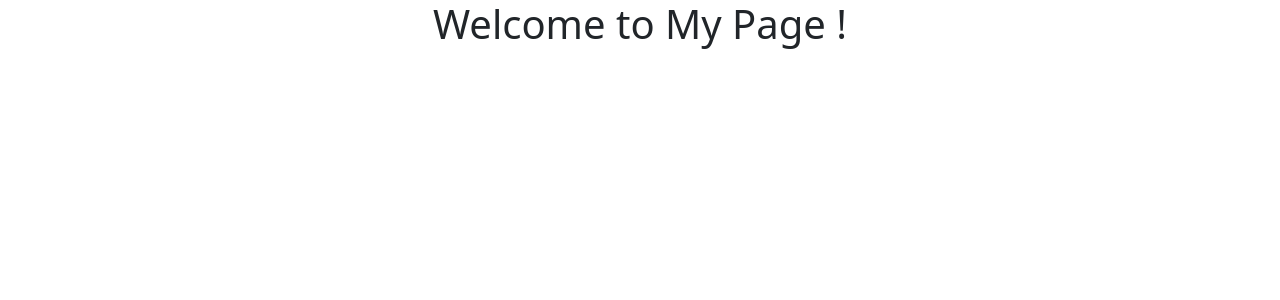
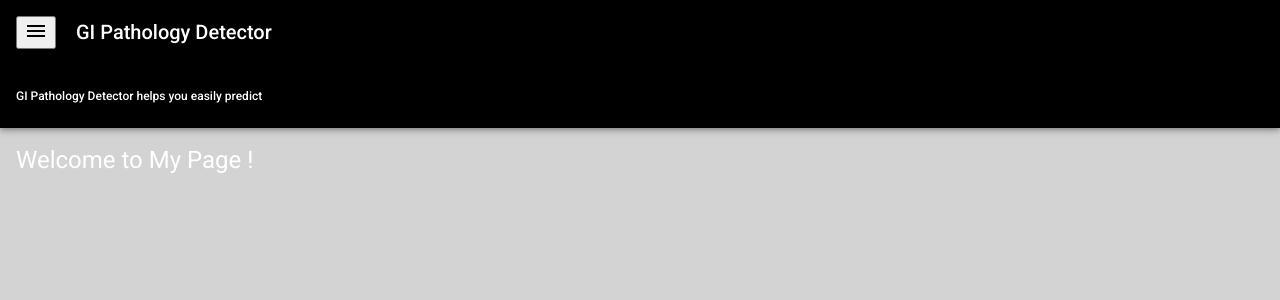
Before and after one commit to dinisurunisal/GI_Tract_Patholgy_Detector, an Angular app: page / in a window 1280 px wide. Shown: the top 300 px of the page. Built offline with nearby package versions, Linux system fonts and the light colour scheme.

Commit message:
initial ui created

```diff
--- a/package.json
+++ b/package.json
@@ -12,10 +12,13 @@
   "private": true,
   "dependencies": {
     "@angular/animations": "~9.0.0",
+    "@angular/cdk": "^9.2.4",
     "@angular/common": "~9.0.0",
     "@angular/compiler": "~9.0.0",
     "@angular/core": "~9.0.0",
+    "@angular/flex-layout": "^13.0.0-beta.38",
     "@angular/forms": "~9.0.0",
+    "@angular/material": "^9.2.4",
     "@angular/platform-browser": "~9.0.0",
     "@angular/platform-browser-dynamic": "~9.0.0",
     "@angular/router": "~9.0.0",
--- a/src/app/app.component.html
+++ b/src/app/app.component.html
@@ -1 +1,44 @@
-<router-outlet></router-outlet>
+<mat-toolbar [class.mat-elevation-z4]="true">
+  <mat-toolbar-row>
+    <button mat-icon-button style="margin-right: 20px;">
+      <mat-icon (click)="sidenav.toggle()">menu</mat-icon>
+    </button>
+    <h1>GI Pathology Detector</h1>
+    <span class="menu-spacer"></span>
+    <!-- <div>
+      <a mat-button [routerLink]="'/accounts'"> Accounts </a>
+      <a mat-button [routerLink]="'/create-account'"> Create Account </a>
+      <a mat-button [routerLink]="'/contacts'"> Contacts </a>
+      <a mat-button [routerLink]="'/create-contact'"> Create Contact </a>
+      <a mat-button [routerLink]="'/activities'"> Activities </a>
+      <a mat-button [routerLink]="'/create-activity'"> Create Activity </a>
+
+    </div> -->
+  </mat-toolbar-row>
+
+  <mat-toolbar-row>
+      <span style="font-size: 12px;">GI Pathology Detector helps you easily predict</span>
+    </mat-toolbar-row>
+</mat-toolbar>
+
+<mat-sidenav-container style="background-color:lightgray; color: white;">
+  <mat-sidenav #sidenav mode="side" style="background-color:black;">
+    <mat-nav-list >
+
+      <a mat-list-item [routerLink]="'/dashboard'"> Dashboard </a>
+      <a mat-list-item [routerLink]="'/predictor'"> Predictor </a>
+      <a mat-list-item [routerLink]="'/aboutus'"> About Us </a>
+      <a mat-list-item [routerLink]="'/create-contact'"> Create Contact </a>
+      <a mat-list-item [routerLink]="'/activities'"> Activities </a>
+      <a mat-list-item [routerLink]="'/create-activity'"> Create Activity </a>
+      <a mat-list-item (click)="sidenav.toggle()" href="" mat-list-item>Close</a>
+
+    </mat-nav-list>
+  </mat-sidenav>
+  <mat-sidenav-content>
+    <div style="height: 88vh;">
+
+      <router-outlet></router-outlet>
+    </div>
+  </mat-sidenav-content>
+</mat-sidenav-container>
--- a/src/app/app.component.scss
+++ b/src/app/app.component.scss
@@ -0,0 +1,15 @@
+mat-toolbar {
+  background-color:black;
+  color: white;
+  z-index: 2;
+  position: relative;
+}
+
+mat-sidenav {
+  width: 200px;
+  color: black;
+}
+
+mat-nav-list a{
+  color: white;
+}
--- a/src/app/app.component.ts
+++ b/src/app/app.component.ts
@@ -7,4 +7,12 @@ import { Component } from '@angular/core';
 })
 export class AppComponent {
   title = 'gi-tract-pathology-detection';
+
+  events: string[] = [];
+  opened: boolean;
+
+  constructor() { }
+
+  ngOnInit(): void {
+  }
 }
--- a/src/app/dashboard/dashboard.component.html
+++ b/src/app/dashboard/dashboard.component.html
@@ -1,5 +1,5 @@
-<div style="text-align:center">
+<section class="page-wrapper">
   <h1>
     Welcome to My Page !
   </h1>
-</div>
+</section>
--- /dev/null
+++ b/src/app/predictor/predictor.component.html
@@ -0,0 +1,7 @@
+<section class="page-wrapper">
+  <mat-card class="card">
+    <div class="grid-container">
+
+    </div>
+  </mat-card>
+</section>
--- /dev/null
+++ b/src/app/predictor/predictor.component.ts
@@ -0,0 +1,15 @@
+import { Component, OnInit } from '@angular/core';
+
+@Component({
+  selector: 'app-predictor',
+  templateUrl: './predictor.component.html',
+  styleUrls: ['./predictor.component.scss']
+})
+export class PredictorComponent implements OnInit {
+
+  constructor() { }
+
+  ngOnInit(): void {
+  }
+
+}
--- a/src/index.html
+++ b/src/index.html
@@ -6,12 +6,14 @@
   <base href="/">
   <meta name="viewport" content="width=device-width, initial-scale=1">
   <link rel="icon" type="image/x-icon" href="favicon.ico">
-  <link href="https://cdn.jsdelivr.net/npm/bootstrap@5.1.3/dist/css/bootstrap.min.css" rel="stylesheet" integrity="sha384-1BmE4kWBq78iYhFldvKuhfTAU6auU8tT94WrHftjDbrCEXSU1oBoqyl2QvZ6jIW3" crossorigin="anonymous">
+  <!-- <link href="https://cdn.jsdelivr.net/npm/bootstrap@5.1.3/dist/css/bootstrap.min.css" rel="stylesheet" integrity="sha384-1BmE4kWBq78iYhFldvKuhfTAU6auU8tT94WrHftjDbrCEXSU1oBoqyl2QvZ6jIW3" crossorigin="anonymous">
   <script src="https://cdn.jsdelivr.net/npm/bootstrap@5.1.3/dist/js/bootstrap.bundle.min.js" integrity="sha384-ka7Sk0Gln4gmtz2MlQnikT1wXgYsOg+OMhuP+IlRH9sENBO0LRn5q+8nbTov4+1p" crossorigin="anonymous"></script>
   <script src="https://cdn.jsdelivr.net/npm/@popperjs/core@2.10.2/dist/umd/popper.min.js" integrity="sha384-7+zCNj/IqJ95wo16oMtfsKbZ9ccEh31eOz1HGyDuCQ6wgnyJNSYdrPa03rtR1zdB" crossorigin="anonymous"></script>
-  <script src="https://cdn.jsdelivr.net/npm/bootstrap@5.1.3/dist/js/bootstrap.min.js" integrity="sha384-QJHtvGhmr9XOIpI6YVutG+2QOK9T+ZnN4kzFN1RtK3zEFEIsxhlmWl5/YESvpZ13" crossorigin="anonymous"></script>
+  <script src="https://cdn.jsdelivr.net/npm/bootstrap@5.1.3/dist/js/bootstrap.min.js" integrity="sha384-QJHtvGhmr9XOIpI6YVutG+2QOK9T+ZnN4kzFN1RtK3zEFEIsxhlmWl5/YESvpZ13" crossorigin="anonymous"></script> -->
+  <link href="https://fonts.googleapis.com/css?family=Roboto:300,400,500&display=swap" rel="stylesheet">
+  <link href="https://fonts.googleapis.com/icon?family=Material+Icons" rel="stylesheet">
 </head>
-<body>
+<body class="mat-typography">
   <app-root></app-root>
 </body>
 </html>
--- a/src/styles.scss
+++ b/src/styles.scss
@@ -1 +1,43 @@
+
+// Custom Theming for Angular Material
+// For more information: https://material.angular.io/guide/theming
+@import '~@angular/material/theming';
+// Plus imports for other components in your app.
+
+// Include the common styles for Angular Material. We include this here so that you only
+// have to load a single css file for Angular Material in your app.
+// Be sure that you only ever include this mixin once!
+@include mat-core();
+
+// Define the palettes for your theme using the Material Design palettes available in palette.scss
+// (imported above). For each palette, you can optionally specify a default, lighter, and darker
+// hue. Available color palettes: https://material.io/design/color/
+$gi-tract-pathology-detection-primary: mat-palette($mat-indigo);
+$gi-tract-pathology-detection-accent: mat-palette($mat-pink, A200, A100, A400);
+
+// The warn palette is optional (defaults to red).
+$gi-tract-pathology-detection-warn: mat-palette($mat-red);
+
+// Create the theme object (a Sass map containing all of the palettes).
+$gi-tract-pathology-detection-theme: mat-light-theme($gi-tract-pathology-detection-primary, $gi-tract-pathology-detection-accent, $gi-tract-pathology-detection-warn);
+
+// Include theme styles for core and each component used in your app.
+// Alternatively, you can import and @include the theme mixins for each component
+// that you are using.
+@include angular-material-theme($gi-tract-pathology-detection-theme);
+
 /* You can add global styles to this file, and also import other style files */
+
+html, body { height: 100%; }
+body { margin: 0; font-family: Roboto, "Helvetica Neue", sans-serif; }
+
+.page-wrapper {
+  margin: 1rem;
+}
+
+.grid-container {
+  margin-top: 1rem;
+  margin-bottom: 2rem;
+  margin-right: 2rem;
+  margin-left: 2rem;
+}
```
Also changed, not shown: src/app/app-routing.module.ts (+14 -0 lines), src/app/app.module.ts (+18 -2 lines), src/app/predictor/predictor.component.scss (added), 2 other files (tests, documents, lock files or other folders).
